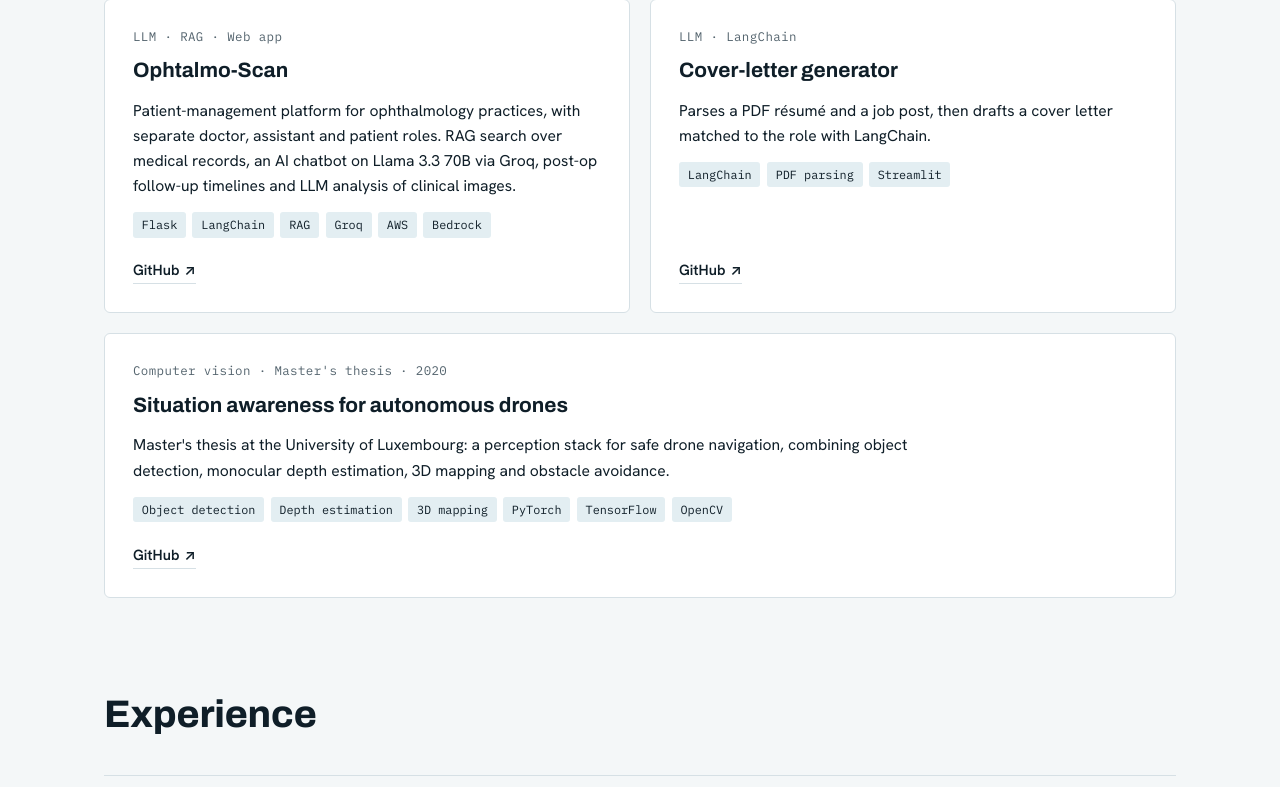
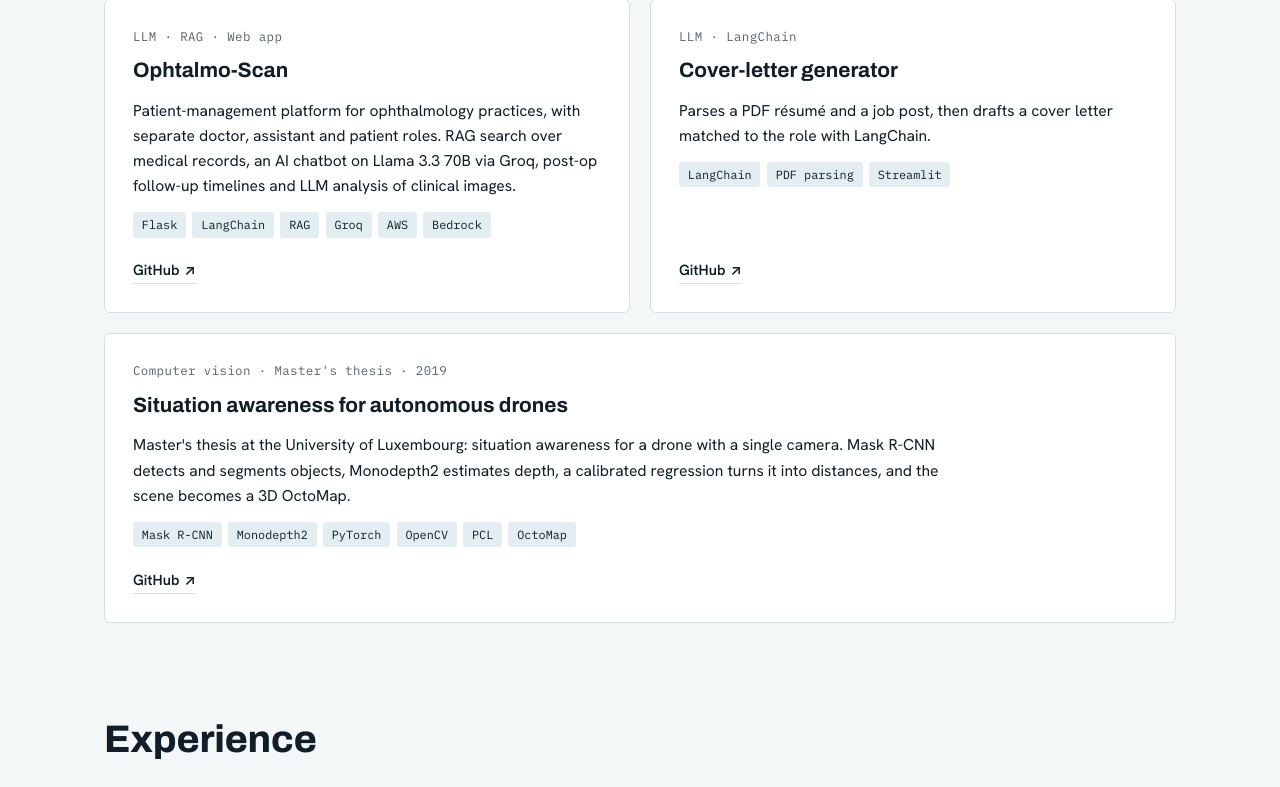
Before and after one commit to youssefbaz/portfolio, a Django app: page / in a window 1280 px wide. Shown: the part 1815-2602 px from the top of the page. Run offline with Django 5.2, Linux system fonts and the light colour scheme.

Commit message:
Align drone thesis card with the thesis
Co-Authored-By: Claude Opus 5.5 <noreply@anthropic.com>
Claude-Session: https://claude.ai/code/session_01JiPcvenyUVmnHhaPZHr6XE

```diff
--- a/base/templates/base/home.html
+++ b/base/templates/base/home.html
@@ -347,12 +347,12 @@ ul,ol{margin:0;padding:0;list-style:none}
 
         <article class="card">
           <div class="card__meta">
-            <span class="kind"><span lang="en">Computer vision · Master's thesis · 2020</span><span lang="fr">Vision par ordinateur · Mémoire de master · 2020</span></span>
+            <span class="kind"><span lang="en">Computer vision · Master's thesis · 2019</span><span lang="fr">Vision par ordinateur · Mémoire de master · 2019</span></span>
           </div>
           <h3><span lang="en">Situation awareness for autonomous drones</span><span lang="fr">Situation awareness pour drones autonomes</span></h3>
-          <p lang="en">Master's thesis at the University of Luxembourg: a perception stack for safe drone navigation, combining object detection, monocular depth estimation, 3D mapping and obstacle avoidance.</p>
-          <p lang="fr">Mémoire de master à l'Université du Luxembourg&#160;: une chaîne de perception pour la navigation sûre d'un drone, combinant détection d'objets, estimation de profondeur monoculaire, cartographie 3D et évitement d'obstacles.</p>
-          <ul class="tags"><li><span lang="en">Object detection</span><span lang="fr">Détection d'objets</span></li><li><span lang="en">Depth estimation</span><span lang="fr">Estimation de profondeur</span></li><li><span lang="en">3D mapping</span><span lang="fr">Cartographie 3D</span></li><li>PyTorch</li><li>TensorFlow</li><li>OpenCV</li></ul>
+          <p lang="en">Master's thesis at the University of Luxembourg: situation awareness for a drone with a single camera. Mask R-CNN detects and segments objects, Monodepth2 estimates depth, a calibrated regression turns it into distances, and the scene becomes a 3D OctoMap.</p>
+          <p lang="fr">Mémoire de master à l'Université du Luxembourg&#160;: la situation awareness d'un drone équipé d'une seule caméra. Mask R-CNN détecte et segmente les objets, Monodepth2 estime la profondeur, une régression calibrée la convertit en distances, et la scène devient une carte 3D OctoMap.</p>
+          <ul class="tags"><li>Mask R-CNN</li><li>Monodepth2</li><li>PyTorch</li><li>OpenCV</li><li>PCL</li><li>OctoMap</li></ul>
           <div class="card__links"><a href="https://github.com/youssefbaz/MasterThes" target="_blank" rel="noopener">GitHub <span class="arr" aria-hidden="true">↗</span></a></div>
         </article>
       </div>
```
